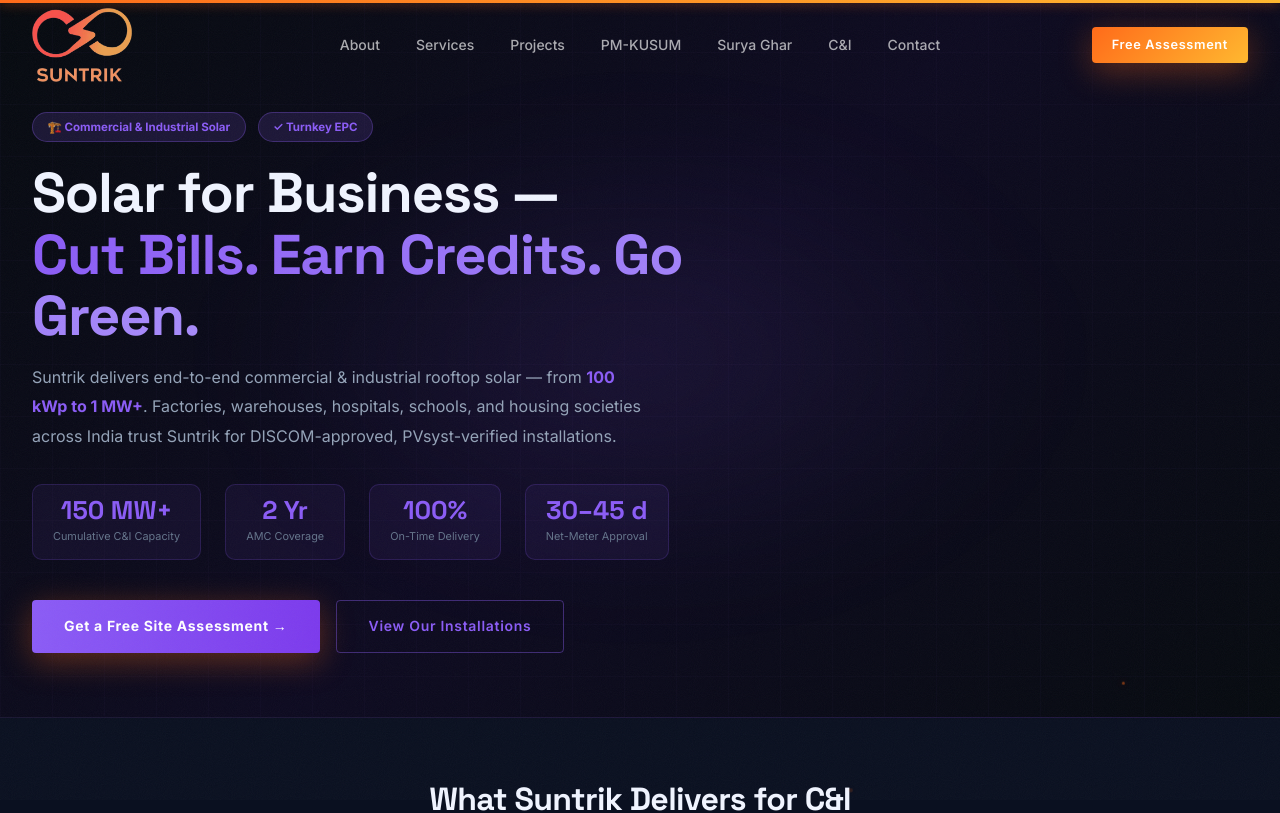
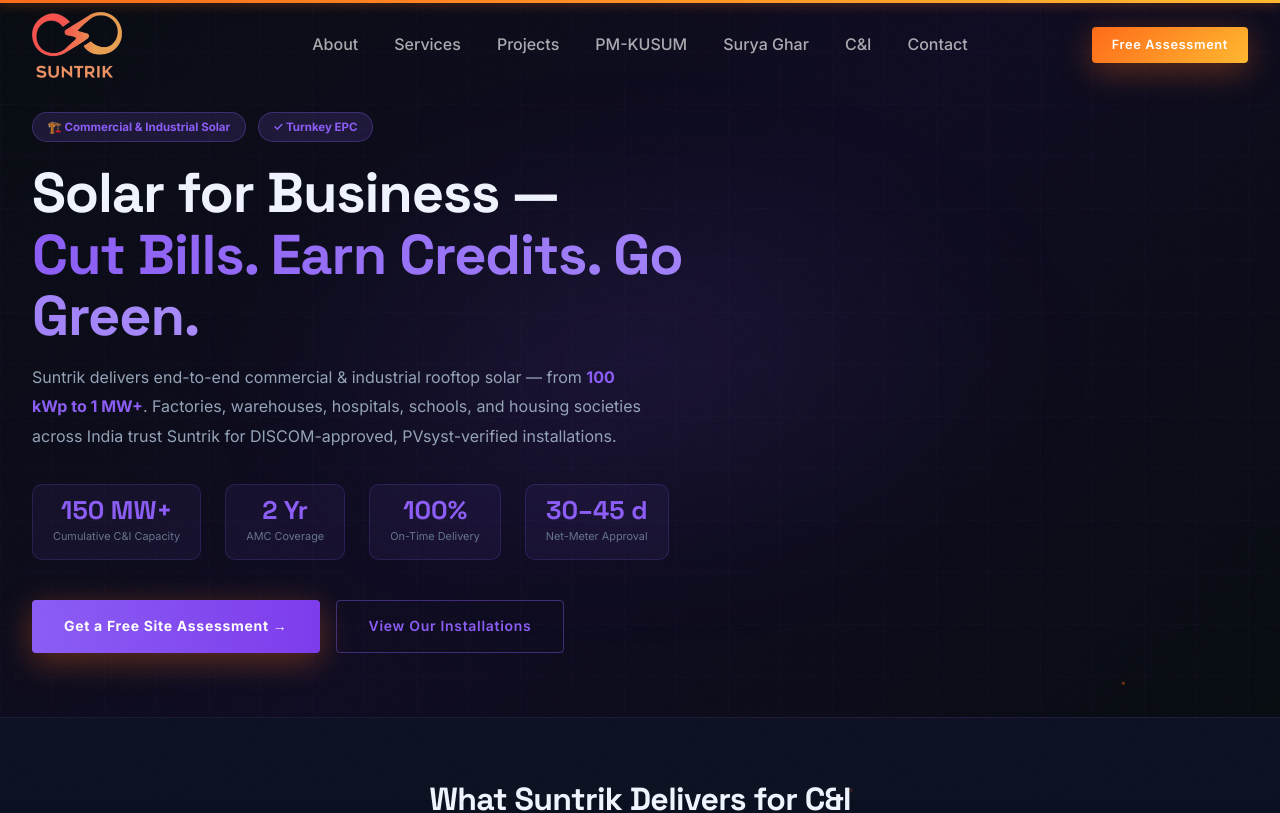
Before and after one commit to chirag-bansal07/suntrik-website, a React (Vite) app: page /schemes/ci in a window 1280 px wide. Shown: the top 813 px of the page. Built offline with nearby package versions, Linux system fonts and the light colour scheme.

Commit message:
style: reduce navbar logo by 10px (100->90); enlarge nav link text (0.875rem->1rem)
Co-Authored-By: Claude Opus 4.8 <noreply@anthropic.com>

```diff
--- a/src/components/Navbar.jsx
+++ b/src/components/Navbar.jsx
@@ -69,7 +69,7 @@ export default function Navbar({ page = false }) {
 
           {/* ── Logo (left) ──────────────────────────────── */}
           <a href="#hero" style={{ display: 'flex', alignItems: 'center', justifyContent: 'flex-start', textDecoration: 'none', height: '100%' }}>
-            <SuntrikLogo width={100} className="nav-logo" />
+            <SuntrikLogo width={90} className="nav-logo" />
           </a>
 
           {/* ── Centered nav links ───────────────────────── */}
@@ -98,7 +98,7 @@ export default function Navbar({ page = false }) {
               const isHovered = hovered === target
               const linkStyle = {
                 display: 'block', padding: '0.45rem 1rem',
-                fontSize: '0.875rem', fontWeight: 500,
+                fontSize: '1rem', fontWeight: 500,
                 color: isActive ? 'var(--brand-orange)' : isHovered ? '#fff' : 'rgba(255,255,255,0.65)',
                 textDecoration: 'none', borderRadius: 8,
                 background: isHovered ? 'rgba(255,107,26,0.1)' : 'transparent',
@@ -136,7 +136,7 @@ export default function Navbar({ page = false }) {
                     onMouseLeave={() => setHovered(null)}
                     style={{
                       display: 'block', padding: '0.45rem 1rem',
-                      fontSize: '0.875rem', fontWeight: 500,
+                      fontSize: '1rem', fontWeight: 500,
                       color: isHov ? '#fff' : 'rgba(255,255,255,0.65)',
                       textDecoration: 'none', borderRadius: 8,
                       background: isHov ? 'rgba(255,107,26,0.1)' : 'transparent',
@@ -157,7 +157,7 @@ export default function Navbar({ page = false }) {
                 onMouseLeave={() => setHovered(null)}
                 style={{
                   display: 'block', padding: '0.45rem 1rem',
-                  fontSize: '0.875rem', fontWeight: 500,
+                  fontSize: '1rem', fontWeight: 500,
                   color: activeLink === '#contact' ? 'var(--brand-orange)' : hovered === '#contact' ? '#fff' : 'rgba(255,255,255,0.65)',
                   textDecoration: 'none', borderRadius: 8,
                   background: hovered === '#contact' ? 'rgba(255,107,26,0.1)' : 'transparent',
@@ -299,7 +299,7 @@ export default function Navbar({ page = false }) {
 
       <style>{`
         .nav-logo {
-          width: 100px !important;
+          width: 90px !important;
           height: auto;
           max-width: none;
           object-fit: contain;
```
